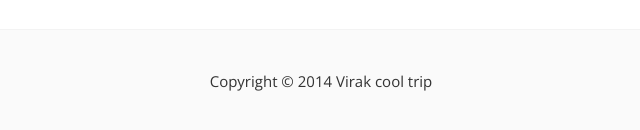
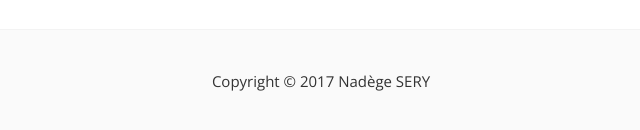
Before and after one commit to princessgirly/integration-photoshop-carnet-voyage, a plain HTML site: page index.html in a window 1280 px wide. Shown: the part 4132-4262 px from the top of the page, 319-959 px from the left. Drawn offline with nearby package versions, Linux system fonts and the light colour scheme.

Commit message:
Update index.html

```diff
--- a/index.html
+++ b/index.html
@@ -836,7 +836,7 @@ Si vous souhaitez discuter de la photo de voyage, des techniques photos, ou si v
 				<div class="container">
 					<div class="row">
 						<div class="col-md-12">
-							<p class="text-center">Copyright © 2014 Virak cool trip</p>
+							<p class="text-center">Copyright © 2017 Nadège SERY</p>
 						</div>
 					</div>
 				</div>
```
